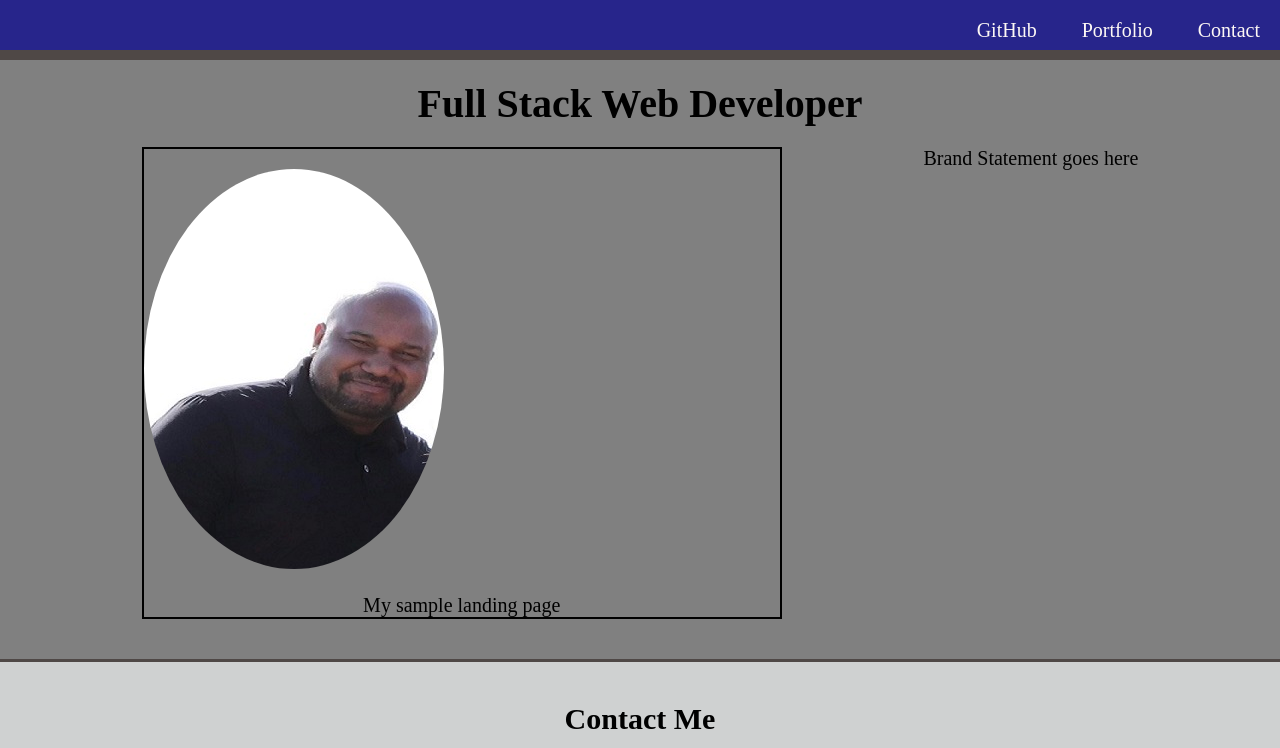
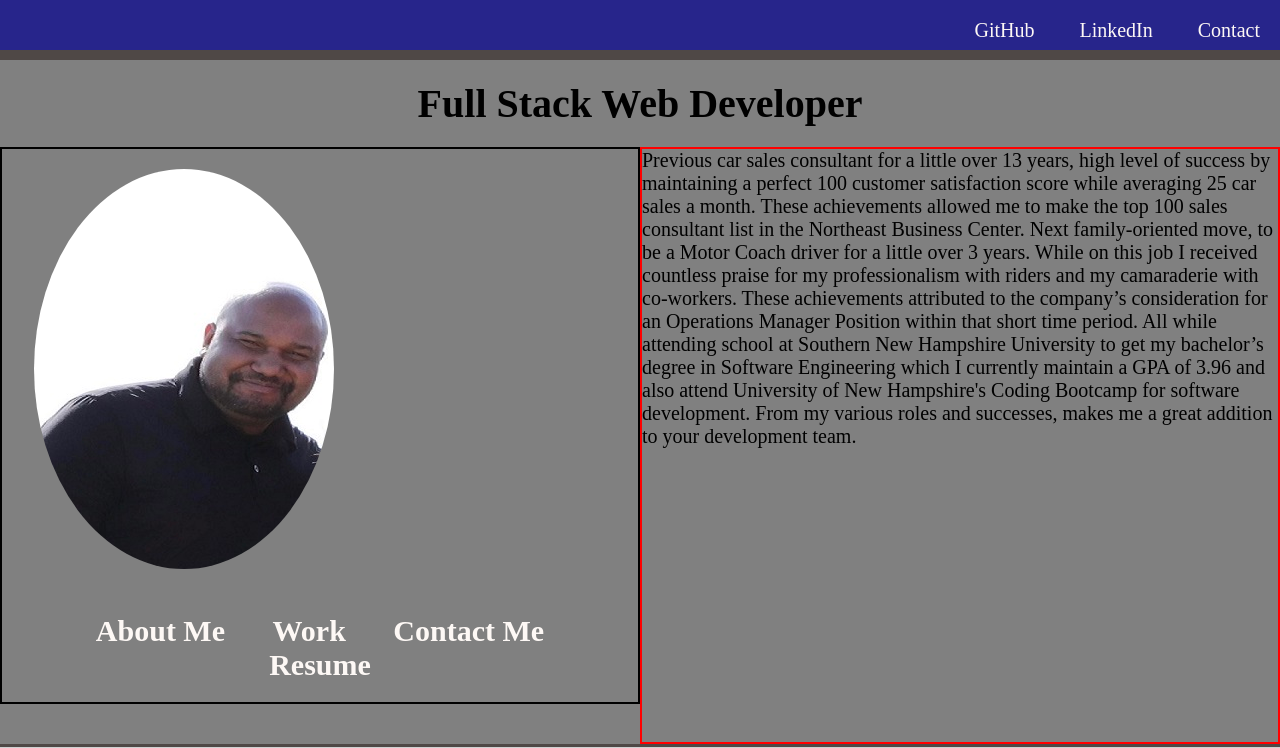
Before and after one commit to coreyNance/updated_portfolio, a plain HTML site: page public/index.html in a window 1280 px wide. Shown: the top 748 px of the page. Drawn offline with Linux system fonts and the light colour scheme.

Commit message:
adding resume and changes to index.html

```diff
--- a/public/index.html
+++ b/public/index.html
@@ -10,9 +10,9 @@
     <header>
         <nav class = "text-right">
             <ul>
-                <li><a href = "https://github.com/Nance0719">GitHub</a></li>
-                <li><a href = "https://www.linkedin.com/in/corey-nance-87139841/">Portfolio</a></li>
-                <li><a href = "mailto:coreynance83@gmail.com">Contact</a></li>
+                <li><a href = "https://github.com/coreyNance" target= "_blank">GitHub</a></li>
+                <li><a href = "https://www.linkedin.com/in/corey-nance-87139841/" target="_blank">LinkedIn</a></li>
+                <li><a href = "mailto:coreynance83@gmail.com" target= "_blank">Contact</a></li>
             </ul>
         </nav>
     </header>
@@ -20,12 +20,23 @@
     <main>
         <h1 class = "text-center">Full Stack Web Developer</h1>
         <container class = "container">
-            <figure class = "container-child">
+            <figure class = "container-child-one">
                 <img class = "myFace" src = "myImage.jpg" alt = "Coming soon Graphic">
-                <figcaption class = "text-center"> My sample landing page</figcaption>
+                <figcaption class = "text-center">
+                    <ul>
+                        <h2>
+                            <li><a href = "#aboutMe">About Me</a></li>
+                            <li><a href = "works.html">Work</a></li>
+                            <li><a href = "#contactMe">Contact Me</a></li>
+                            <li><a href = "Assets\Corey Nance B Resume.pdf" download target= "_blank">Resume</a></li>
+                        </h2>
+                    </ul>
+                </figcaption>
+
             </figure>
-            <div>
-                <p>Brand Statement goes here</p>
+            <div class = "container-child-two">
+                <p>Previous car sales consultant for a little over 13 years, high level of success by maintaining a perfect 100 customer satisfaction score while averaging 25 car sales a month. These achievements allowed me to make the top 100 sales consultant list in the Northeast Business Center.  Next family-oriented move, to be a Motor Coach driver for a little over 3 years. While on this job I received countless praise for my professionalism with riders and my camaraderie with co-workers.  These achievements attributed to the company’s consideration for an Operations Manager Position within that short time period. All while attending school at Southern New Hampshire University to get my bachelor’s degree in Software Engineering which I currently maintain a GPA of 3.96 and also attend University of New Hampshire's Coding Bootcamp for software development. From my various roles and successes, makes me a great addition to your development team.
+                </p>
             </div>
         </container>
         <section id="contact">
--- a/public/style.css
+++ b/public/style.css
@@ -38,14 +38,19 @@ main {
 
 .container {
     display: flex;
-    flex-direction: row;
-    justify-content: space-evenly;
+    /* flex-direction: row; */
+    /* justify-content: space-evenly; */
 
 }
-.container-child {
+.container-child-one {
     /* flex: 1; */
     border: 2px solid black;
     width: 50%;
+}
+.container-child-two {
+
+    border: 2px solid red;
+    width:50%;
 }
 
 header,
@@ -119,6 +124,8 @@ button {
 }
 
 .myFace{
-    align-items: left;
+    justify-content: flex-end;  /* last edit but didnt move image.*/
     border-radius: 50%;
+    margin-left: 5%;
+
 }
```
Also changed, not shown: public/works.html (added, +12 -0 lines), 1 other file.
